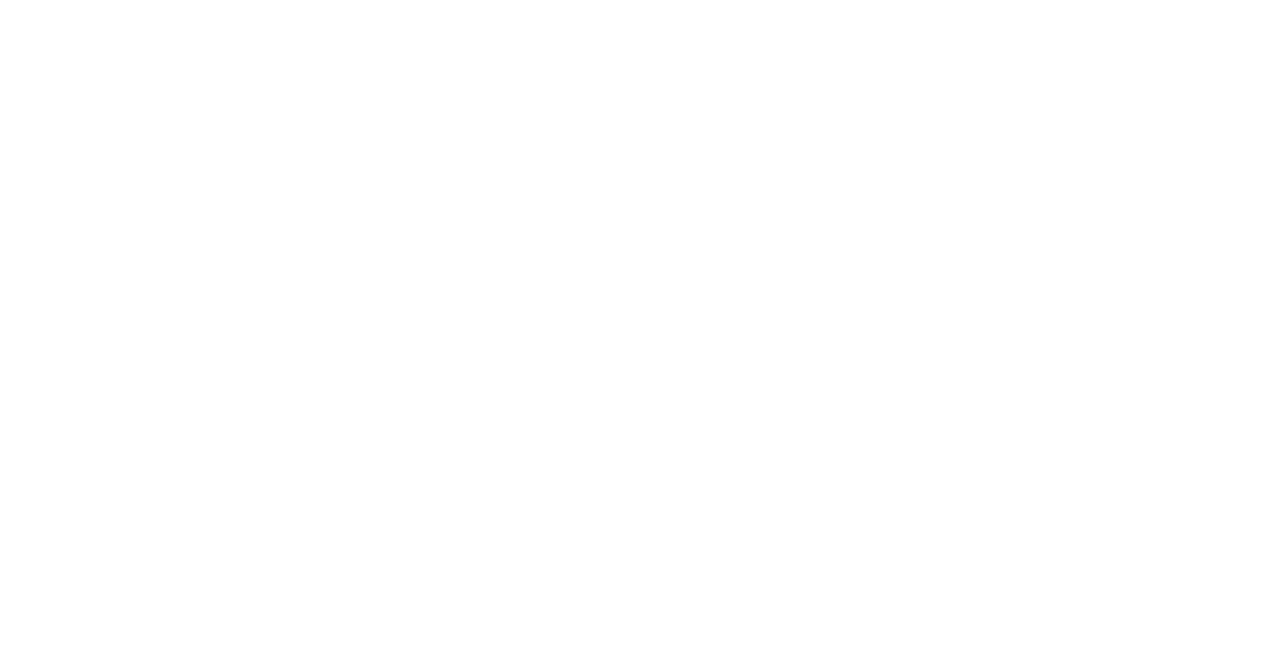
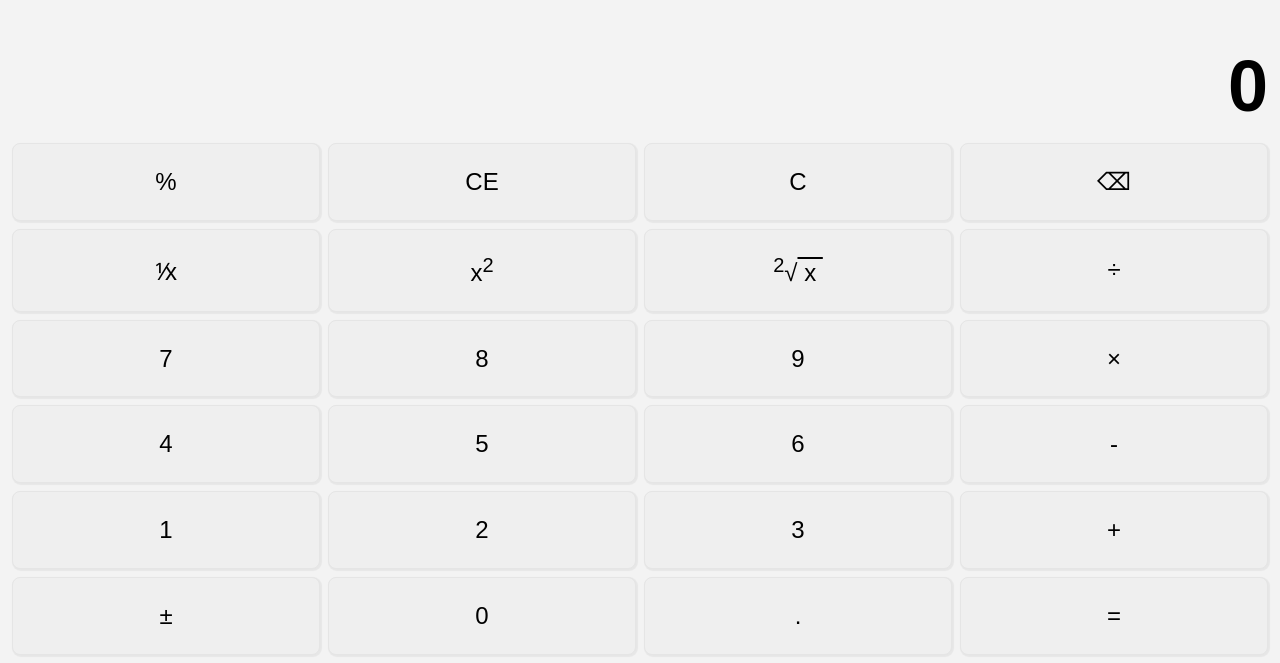
Before and after one commit to sihyeon95/vue3-calculator, a Vue app: page / in a window 1280 px wide. Shown: the part 137-800 px from the top of the page. Built offline with nearby package versions, Linux system fonts and the light colour scheme.

Commit message:
Feat: 표준 계산기 마크업

```diff
--- a/src/App.vue
+++ b/src/App.vue
@@ -1,7 +1,16 @@
 <template>
-  <main></main>
+  <main class="calculator-app">
+    <standard-calculator></standard-calculator>
+  </main>
 </template>
 
-<script setup lang="ts"></script>
+<script setup lang="ts">
+import StandardCalculator from './components/StandardCalculator.vue'
+</script>
 
-<style scoped lang="scss"></style>
+<style scoped lang="scss">
+.calculator-app {
+  height: 100vh;
+  padding: 8px 12px;
+}
+</style>
--- /dev/null
+++ b/src/components/StandardCalculator.vue
@@ -0,0 +1,102 @@
+<template>
+  <section class="calculator-view">
+    <div class="calculator-expression">
+      <p class="expression">{{ expression }}</p>
+      <p class="statement">{{ statement }}</p>
+    </div>
+    <div class="button-wrapper">
+      <button
+        v-for="({ label, type, value }, idx) in buttons"
+        :key="idx"
+        v-html="label"
+        @click="() => pressButton(type, value)"
+      />
+    </div>
+  </section>
+</template>
+
+<script setup lang="ts">
+import { ref } from 'vue'
+interface Button {
+  label: string
+  type: 'number' | 'operator'
+  value?: number
+}
+
+const expression = ref('')
+const statement = ref('0')
+
+const buttons: Button[] = [
+  { label: '%', type: 'operator' },
+  { label: 'CE', type: 'operator' },
+  { label: 'C', type: 'operator' },
+  { label: '&#x232B;', type: 'operator' },
+  { label: '⅟x', type: 'operator' },
+  { label: 'x<sup>2</sup>', type: 'operator' },
+  {
+    label: '<sup>2</sup>&radic;<span style="text-decoration:overline;">&nbsp;x&nbsp;</span>',
+    type: 'operator'
+  },
+  { label: '&divide;', type: 'operator' },
+  { label: '7', type: 'number', value: 7 },
+  { label: '8', type: 'number', value: 8 },
+  { label: '9', type: 'number', value: 9 },
+  { label: '&times;', type: 'operator' },
+  { label: '4', type: 'number', value: 4 },
+  { label: '5', type: 'number', value: 5 },
+  { label: '6', type: 'number', value: 6 },
+  { label: '-', type: 'operator' },
+  { label: '1', type: 'number', value: 1 },
+  { label: '2', type: 'number', value: 2 },
+  { label: '3', type: 'number', value: 3 },
+  { label: '+', type: 'operator' },
+  { label: '&plusmn;', type: 'operator' },
+  { label: '0', type: 'number' },
+  { label: '.', type: 'number' },
+  { label: '=', type: 'operator' }
+]
+
+function pressButton(type: 'number' | 'operator', value?: number) {
+  console.log(type, value)
+}
+</script>
+
+<style lang="scss">
+.calculator-view {
+  height: 100%;
+  display: flex;
+  flex-direction: column;
+}
+
+.calculator-expression {
+  min-height: 100px;
+  text-align: end;
+  margin-bottom: 16px;
+  flex: 1;
+  display: flex;
+  justify-content: flex-end;
+  flex-direction: column;
+  .statement {
+    font-size: 72px;
+    font-weight: bold;
+  }
+}
+
+.button-wrapper {
+  display: grid;
+  grid-template-columns: repeat(4, 1fr);
+  gap: 8px;
+  flex: 2;
+  button {
+    text-align: center;
+    padding: 18px 20px;
+    border-radius: 8px;
+    border: solid 1px $g3;
+    box-shadow: 1px 1px 1px 1px rgba(0, 0, 0, 0.05);
+    cursor: pointer;
+    font-size: 24px;
+    height: 100%;
+    width: 100%;
+  }
+}
+</style>
```
